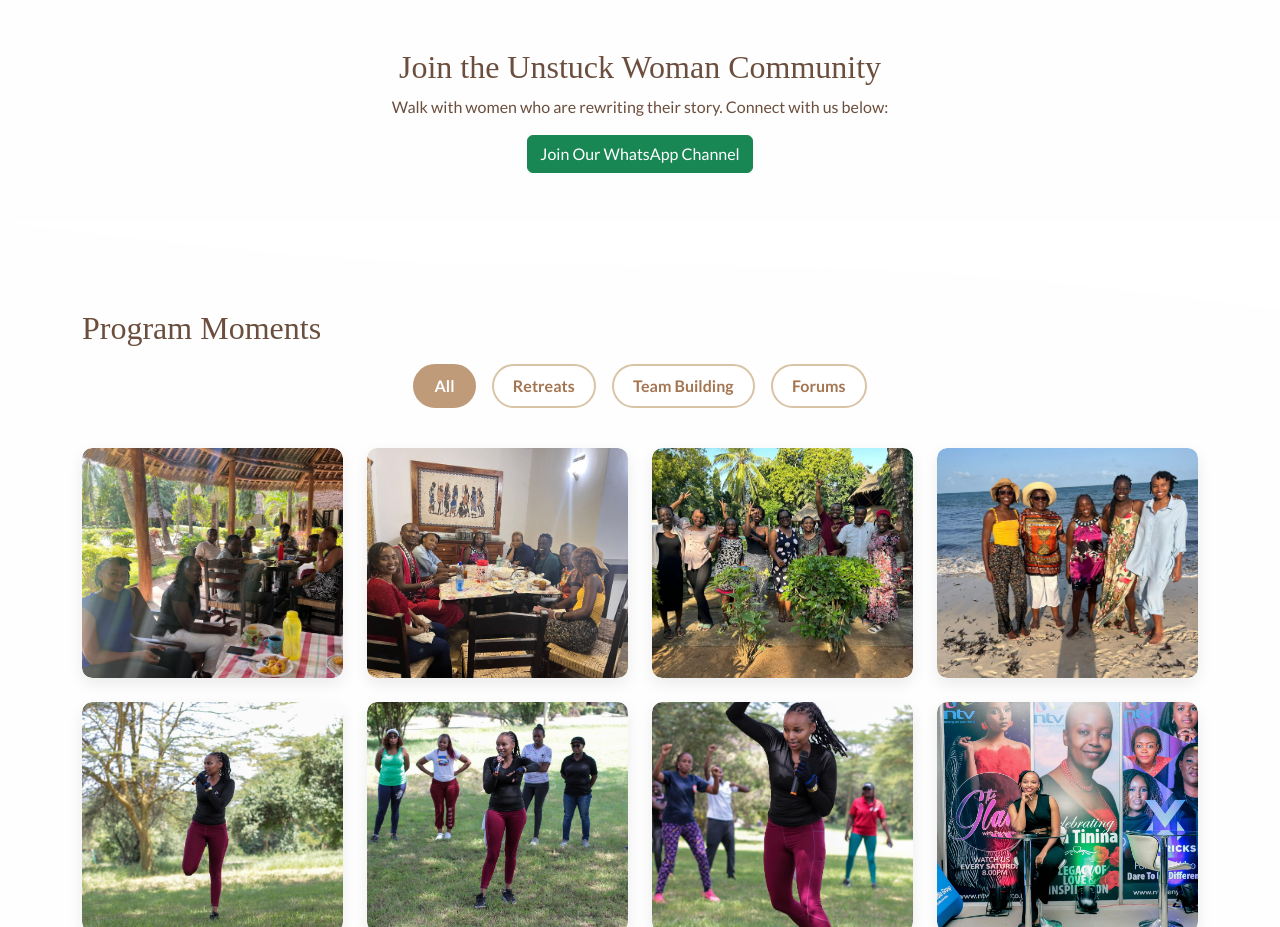
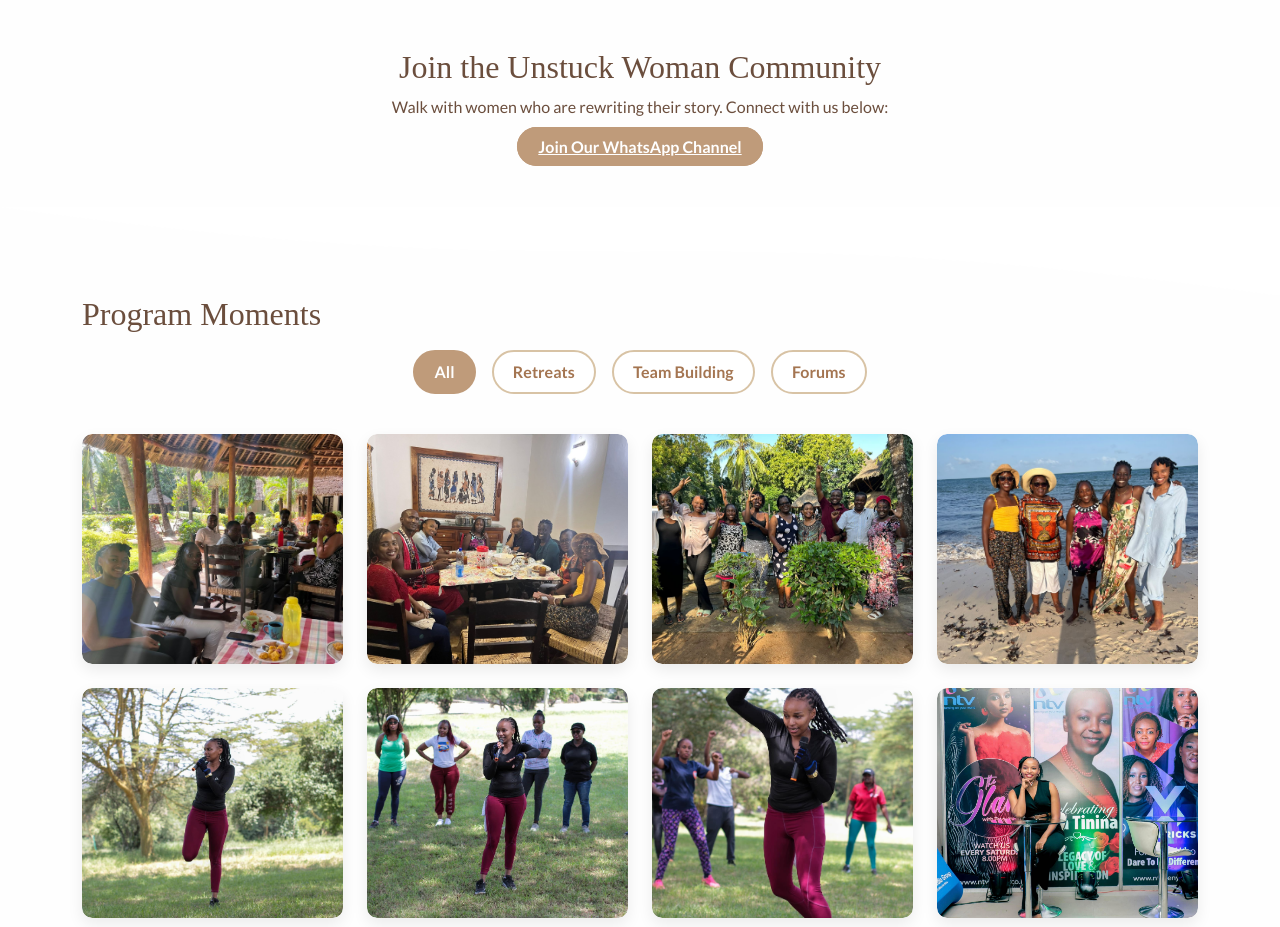
Before and after one commit to CreatorLarry/unstuckwoman_blog, a Next.js app: page / in a window 1280 px wide. Shown: the part 4260-5187 px from the top of the page. Built offline with nearby package versions, Linux system fonts and the light colour scheme.

Commit message:
testing4

```diff
--- a/app/page.tsx
+++ b/app/page.tsx
@@ -264,7 +264,7 @@ export default function Home() {
           href="https://whatsapp.com/channel/0029Vb6GO2q5PO0rVfgF4Q3g"
           target="_blank"
           rel="noopener noreferrer"
-          className="btn btn-success"
+          className="filter-btn active"
         >
           Join Our WhatsApp Channel
         </a>
```
